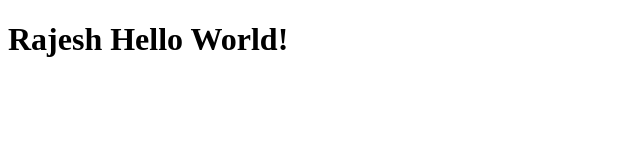
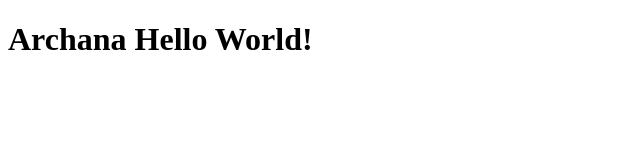
Before and after one commit to rb01622/CITI, a plain HTML site: page index.html in a window 1280 px wide. Shown: the whole page, without its empty margins (0-640 px from the left). Drawn offline with Linux system fonts and the light colour scheme.

Commit message:
Commit-4

```diff
--- a/index.html
+++ b/index.html
@@ -5,6 +5,6 @@
 </header>
 
 <body>
-	<h1> Rajesh Hello World! </h1>
+	<h1> Archana Hello World! </h1>
 </body>
 </html>
```
